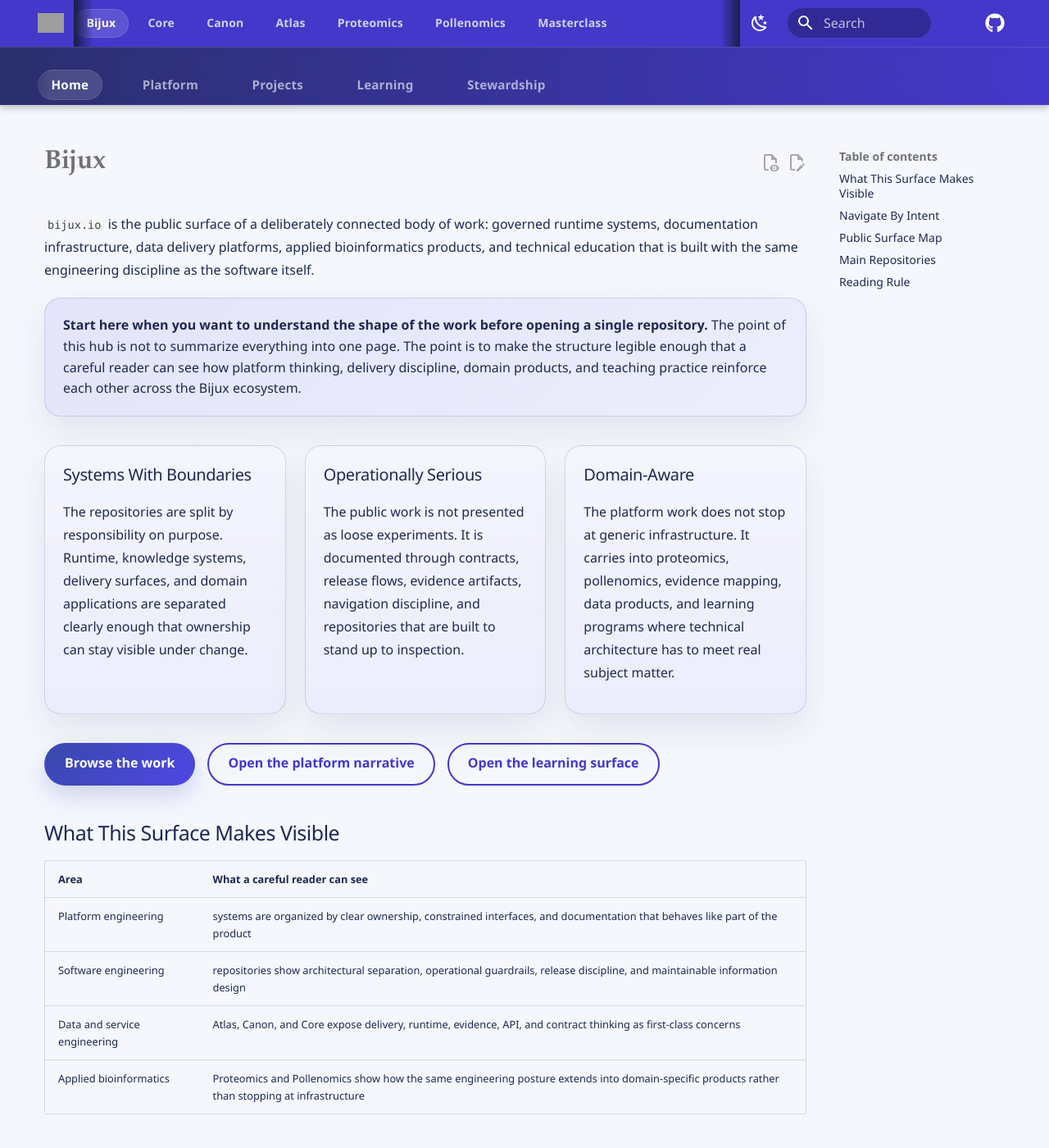
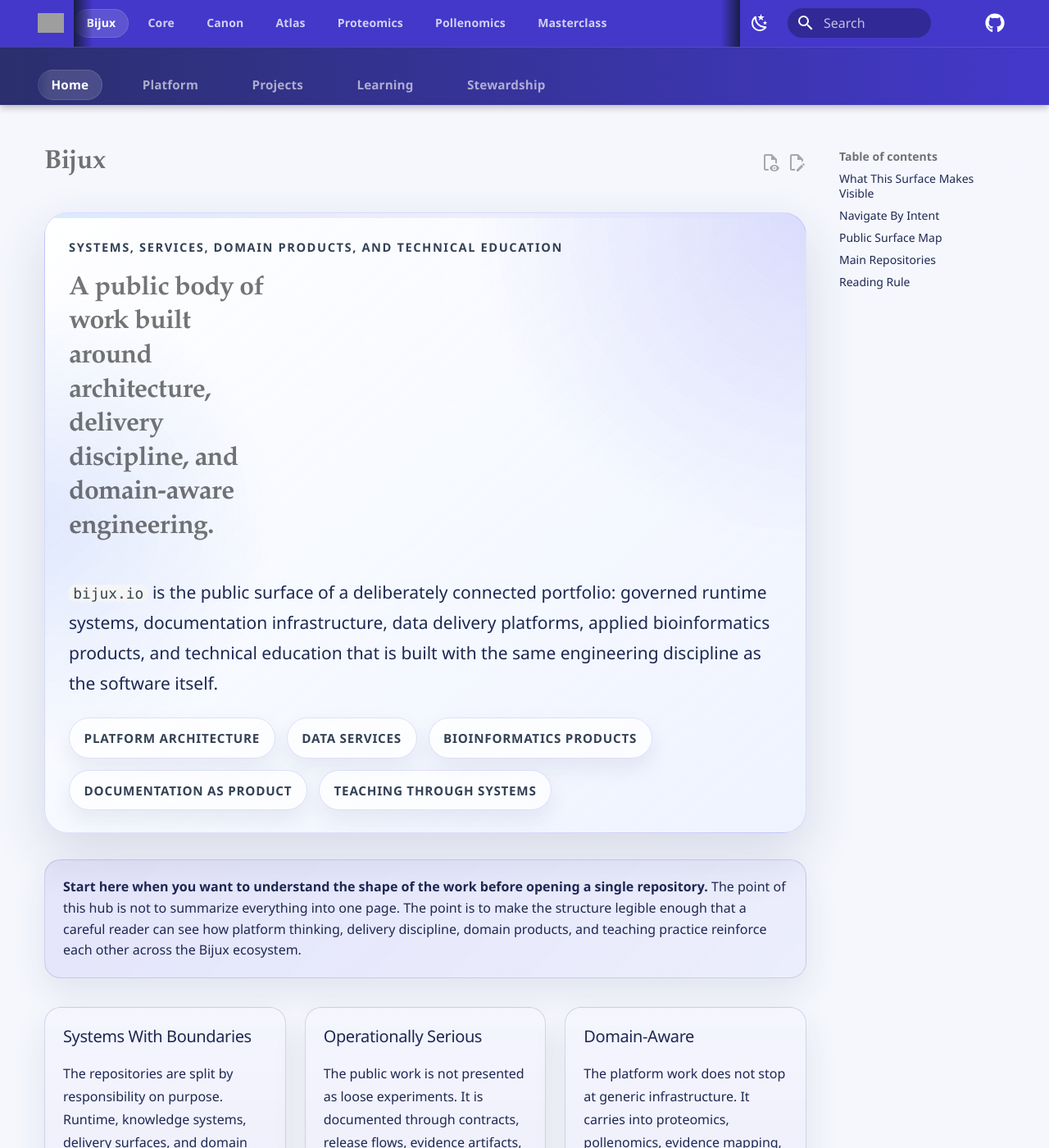
Before and after one commit to bijux/bijux.github.io, an MkDocs documentation site: the page built from docs/index.md, in a window 1280 px wide and 1400 px high. Shown: the whole window at 82% size. Built offline with MkDocs 1.6.1 and Material for MkDocs 9.7.7, drawn with Linux system fonts in a browser that asks for light colours; comment, search, counter and statistics services are not loaded; grey boxes are pictures that could not be loaded.

Commit message:
feat(docs): elevate hub visual presentation

```diff
--- a/docs/assets/styles/extra.css
+++ b/docs/assets/styles/extra.css
@@ -61,6 +61,24 @@
   --bijux-ribbon-bg: #151a43;
   --bijux-ribbon-bg-strong: #312e81;
   --bijux-ribbon-fade: rgba(21, 26, 67, 0);
+}
+
+[data-md-color-scheme="slate"] .bijux-hero {
+  background:
+    radial-gradient(circle at top right, rgba(99, 102, 241, 0.18), transparent 34%),
+    radial-gradient(circle at left center, rgba(14, 165, 233, 0.12), transparent 28%),
+    linear-gradient(145deg, rgba(15, 23, 42, 0.92), rgba(17, 24, 39, 0.88));
+  border-color: rgba(129, 140, 248, 0.22);
+}
+
+[data-md-color-scheme="slate"] .bijux-hero__eyebrow,
+[data-md-color-scheme="slate"] .bijux-signal-pill {
+  color: #dbeafe;
+}
+
+[data-md-color-scheme="slate"] .bijux-signal-pill {
+  background: rgba(15, 23, 42, 0.62);
+  border-color: rgba(129, 140, 248, 0.22);
 }
 
 body,
@@ -173,6 +191,76 @@ button {
   box-shadow: var(--bijux-card-shadow);
   padding: 1rem 1.1rem;
   margin: 1rem 0 1.5rem;
+}
+
+.bijux-hero {
+  background:
+    radial-gradient(circle at top right, rgba(99, 102, 241, 0.2), transparent 34%),
+    radial-gradient(circle at left center, rgba(37, 99, 235, 0.12), transparent 28%),
+    linear-gradient(140deg, rgba(255, 255, 255, 0.9), rgba(236, 242, 255, 0.72));
+  border: 1px solid rgba(79, 70, 229, 0.16);
+  border-radius: 1.4rem;
+  box-shadow: 0 24px 64px rgba(30, 41, 89, 0.14);
+  margin: 0 0 1.6rem;
+  overflow: hidden;
+  padding: 1.5rem 1.45rem 1.35rem;
+  position: relative;
+}
+
+.bijux-hero::after {
+  background: linear-gradient(90deg, rgba(59, 130, 246, 0.18), rgba(79, 70, 229, 0.08), transparent);
+  content: "";
+  height: 0.28rem;
+  inset-inline: 0;
+  inset-block-start: 0;
+  position: absolute;
+}
+
+.bijux-hero__eyebrow {
+  color: #334155;
+  font-size: 0.73rem;
+  font-weight: 800;
+  letter-spacing: 0.11em;
+  margin-bottom: 0.9rem;
+  text-transform: uppercase;
+}
+
+.bijux-hero__title {
+  font-family: "Iowan Old Style", "Palatino Linotype", "Book Antiqua", Georgia, serif;
+  font-size: clamp(2.2rem, 5vw, 4.2rem);
+  letter-spacing: -0.035em;
+  line-height: 1.02;
+  margin: 0 0 1rem;
+  max-width: 16ch;
+}
+
+.bijux-hero__lede {
+  color: var(--bijux-ink);
+  font-size: 1.05rem;
+  line-height: 1.86;
+  margin: 0;
+  max-width: 62rem;
+}
+
+.bijux-signal-row {
+  display: flex;
+  flex-wrap: wrap;
+  gap: 0.7rem;
+  margin-top: 1.2rem;
+}
+
+.bijux-signal-pill {
+  background: rgba(255, 255, 255, 0.7);
+  border: 1px solid rgba(79, 70, 229, 0.16);
+  border-radius: 999px;
+  box-shadow: 0 12px 26px rgba(30, 41, 89, 0.08);
+  color: #334155;
+  display: inline-flex;
+  font-size: 0.76rem;
+  font-weight: 800;
+  letter-spacing: 0.05em;
+  padding: 0.58rem 0.88rem;
+  text-transform: uppercase;
 }
 
 .bijux-quicklinks {
@@ -659,6 +747,31 @@ button {
     padding: 0.95rem 1rem;
   }
 
+  .bijux-hero {
+    border-radius: 1.05rem;
+    padding: 1.15rem 1rem 1.05rem;
+  }
+
+  .bijux-hero__title {
+    font-size: clamp(1.8rem, 10vw, 2.5rem);
+    max-width: none;
+  }
+
+  .bijux-hero__lede {
+    font-size: 0.98rem;
+    line-height: 1.72;
+  }
+
+  .bijux-signal-row {
+    gap: 0.55rem;
+  }
+
+  .bijux-signal-pill {
+    font-size: 0.72rem;
+    justify-content: center;
+    width: 100%;
+  }
+
   .md-typeset pre,
   .md-typeset .mermaid,
   .md-typeset table:not([class]) {
--- a/docs/index.md
+++ b/docs/index.md
@@ -9,11 +9,18 @@ last_reviewed: 2026-04-12
 
 # Bijux
 
-`bijux.io` is the public surface of a deliberately connected body of
-work: governed runtime systems, documentation infrastructure, data
-delivery platforms, applied bioinformatics products, and technical
-education that is built with the same engineering discipline as the
-software itself.
+<section class="bijux-hero">
+  <div class="bijux-hero__eyebrow">systems, services, domain products, and technical education</div>
+  <h1 class="bijux-hero__title">A public body of work built around architecture, delivery discipline, and domain-aware engineering.</h1>
+  <p class="bijux-hero__lede"><code>bijux.io</code> is the public surface of a deliberately connected portfolio: governed runtime systems, documentation infrastructure, data delivery platforms, applied bioinformatics products, and technical education that is built with the same engineering discipline as the software itself.</p>
+  <div class="bijux-signal-row">
+    <span class="bijux-signal-pill">platform architecture</span>
+    <span class="bijux-signal-pill">data services</span>
+    <span class="bijux-signal-pill">bioinformatics products</span>
+    <span class="bijux-signal-pill">documentation as product</span>
+    <span class="bijux-signal-pill">teaching through systems</span>
+  </div>
+</section>
 
 <div class="bijux-callout"><strong>Start here when you want to understand the shape of the work before opening a single repository.</strong>
 The point of this hub is not to summarize everything into one page. The
```
